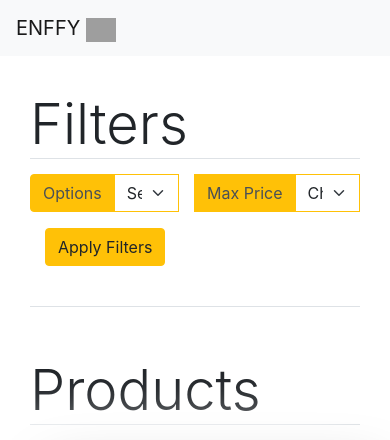
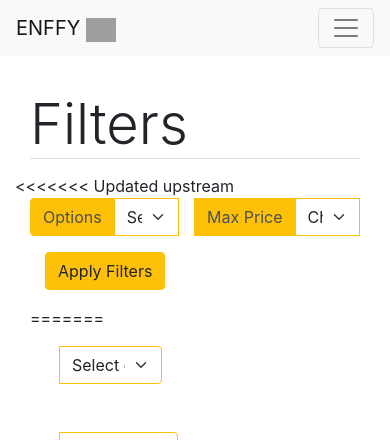
Before and after one commit to AlexHM/WebShop, a PHP site: page /html/home/home.php in a window 390 px wide. Shown: the top 440 px of the page. Run offline with PHP 8.4, Linux system fonts and the light colour scheme; data comes from the database, SQL or seed files in the repository; some libraries are stand-ins or nearby versions; grey boxes are pictures that could not be loaded.

Commit message:
update home.php
nav bar responsive design, and filters style fixed bug

```diff
--- a/NFTS/html/home/home.php
+++ b/NFTS/html/home/home.php
@@ -226,15 +226,17 @@
 
     <!--Navbar top-->
 
-    <nav class="navbar navbar-expand-lg navbar-light bg-light sticky-top">
+<nav class="navbar navbar-expand-lg navbar-light bg-light">
     <div class="container-fluid">
-            <a class="navbar-brand" href="#">
-                ENFFY
+        <a class="navbar-brand" href="#">ENFFY
         <img src="/docs/5.1/assets/brand/bootstrap-logo.svg" alt="" width="30" height="24">
         </a>
-            <div class="collapse navbar-collapse" id="navbarTogglerDemo02">
+        <button class="navbar-toggler" type="button" data-bs-toggle="collapse" data-bs-target="#navbarSupportedContent" aria-controls="navbarSupportedContent" aria-expanded="false" aria-label="Toggle navigation">
+        <span class="navbar-toggler-icon"></span>
+        </button>
+        <div class="collapse navbar-collapse" id="navbarSupportedContent">
         <ul class="navbar-nav me-auto mb-2 mb-lg-0">
-                    <li class="nav-item">
+                    <li class="nav-item active">
                         <?php
                         if ($flagSession) {
                             echo "<a class='nav-link' href='#'>" . $_SESSION["ses_user"] . "</a>";
@@ -270,13 +272,14 @@
                         </a>
                     </li>
                 </ul>
-                <form class="d-flex" action="home.php" method="POST">
-                    <input class="form-control me-2" name="searchInp" type="search" placeholder="Search" aria-label="Search">
+        <form class="d-flex">
+            <input class="form-control me-2 border-warning" type="search" placeholder="Search" aria-label="Search">
             <button class="btn btn-outline-warning" type="submit">Search</button>
         </form>
         </div>
     </div>
 </nav>
+
 
     <!--spacing-->
     <div style="height:35px;"></div>
@@ -288,6 +291,7 @@
             <div class="display-4 border-bottom ">Filters</div>
             <div style="height:15px;"></div>
             <fieldset class="row border-top-1">
+<<<<<<< Updated upstream
                 <div class="col-12 d-flex align-items-center justify-content-around">
                     <form class="input-group d-flex align-items-center" action="home.php" method="POST">
                         <label class="input-group-text bg-warning border-warning" for="inputGroupSelect01">Options</label>
@@ -313,6 +317,42 @@
                                 <input type="submit" class="btn btn-warning" value="Apply Filters" name=btnSelect>
                             </div>
                         </div>
+=======
+                <div class="col-12">
+                    <form class="input-group " action="home.php" method="POST">
+                        <div class="input-group mb-3 col-6 col-lg-4 d-flex justify-content-center p-3">
+                            <span class="input-group-text bg-warning border-warning d-none d-sm-none d-md-block" for="inputGroupSelect01">Options</span>
+                            <select class="form-select border-warning me-3" id="inputGroupSelect01" name="selectCategory">
+                                <option selected>Select category</option>
+                                <option value="Meme">Memes</option>
+                                <option value="Art">Art</option>
+                                <option value="Gaming">Gaming</option>
+                            </select>
+                        </div>
+                        <div class="input-group mb-3 col-6 col-lg-4 d-flex justify-content-center p-3">
+                            <span class="input-group-text bg-warning border-warning d-none d-md-none d-md-block" for="inputGroupSelect01">Max Price</span>
+                            <select class="form-select border-warning" id="inputGroupSelect01" name="selectPrice">
+                                <option value="> 0" selected>Choose one...</option>
+                                <option value="< 100">&lt; 100€</option>
+                                <option value="< 200">&lt; 200€</option>
+                                <option value="< 500">&lt; 500€</option>
+                                <option value="< 1000">&lt; 1.000€</option>
+                                <option value="< 5000">&lt; 5.000€</option>
+                                <option value="< 10000">&lt; 10.000€</option>
+                                <option value="> 10000">&gt; 10.000€</option>
+                            </select>
+                        </div>
+                        <div class="col-6 col-sm-6 col-lg-2 p-3">
+                            <div class="input-group d-flex justify-content-center">
+                                <input type="submit" class="btn btn-warning" value="Apply Filters" name=btnSelect>
+                            </div>
+                        </div>
+                        <div class="col-6 col-sm-6 col-lg-2 p-3">
+                            <div class="input-group d-flex justify-content-center">
+                                <input type="submit" class="btn btn-warning" value="Dismiss Filters" name=btnDF>
+                            </div>
+                        </div>
+>>>>>>> Stashed changes
                     </form>
                 </div>
             </fieldset>
```
Lines whose indentation alone changed are shown as unchanged.
